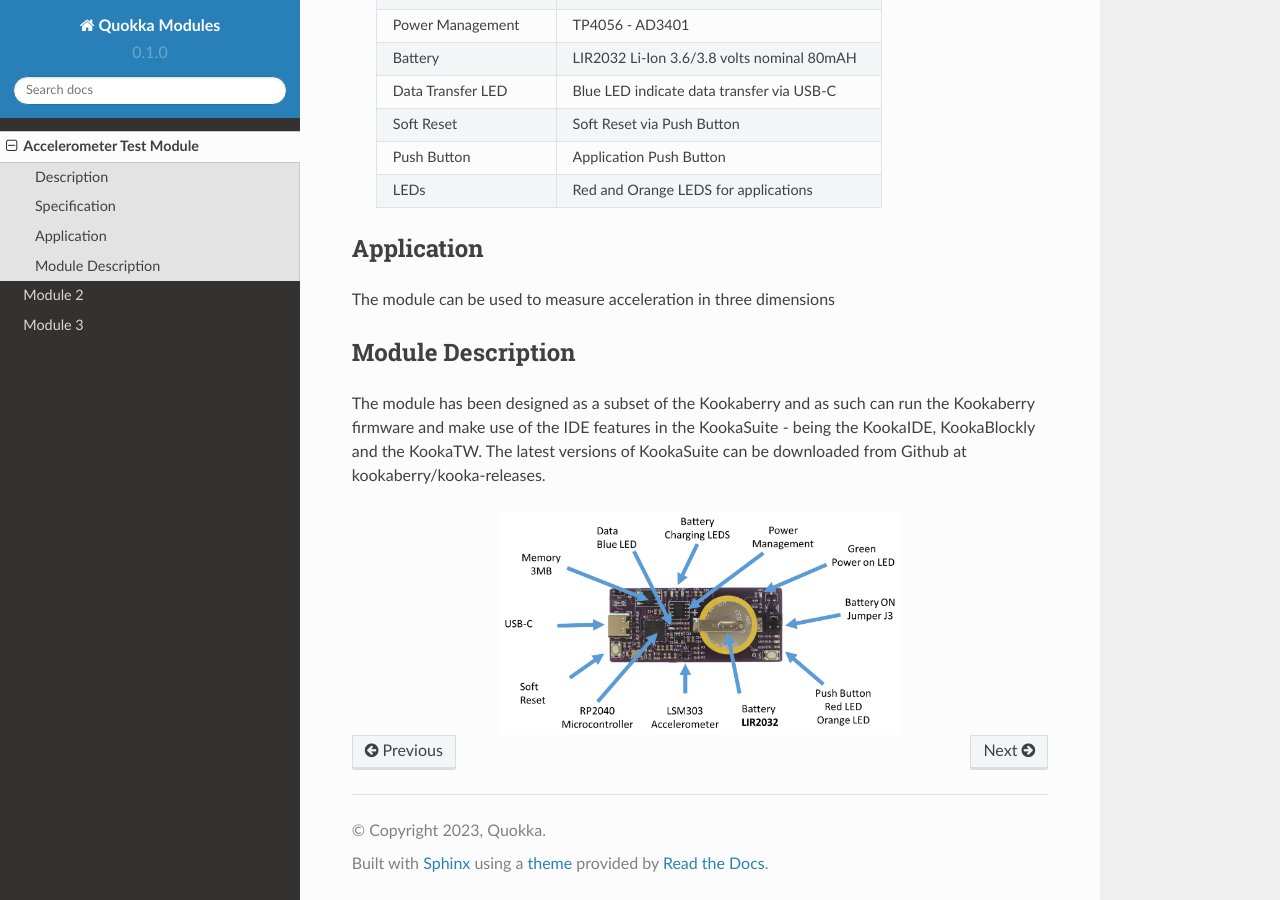
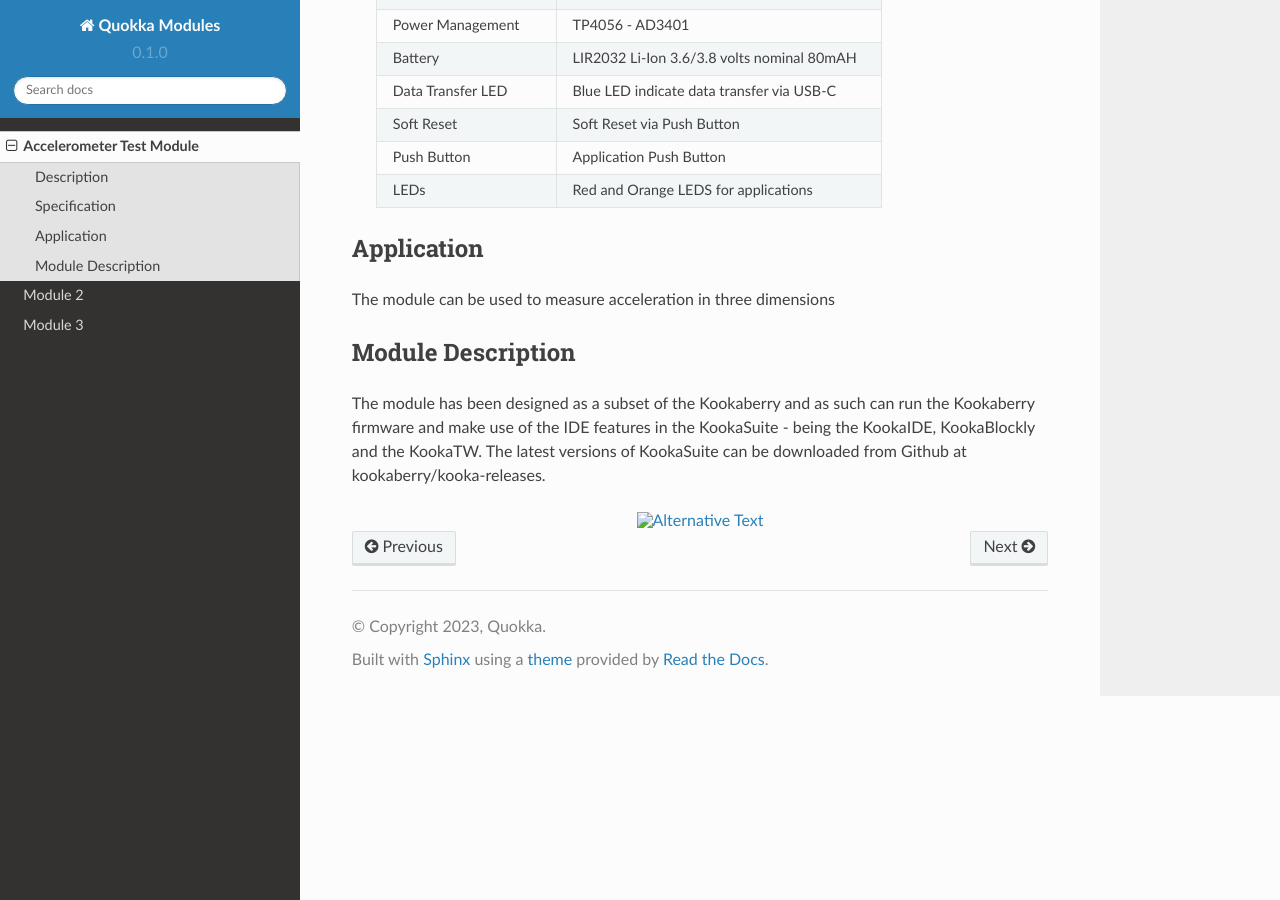
Before and after one commit to JulianDinsdale/Quokka-Modules, a Sphinx documentation site: the page built from docs/source/Acc_Test_Mod.rst, in a window 1280 px wide and 900 px high, scrolled down 855 px. Built offline with Sphinx 7.4.7 and the Read the Docs theme 2.0.0, drawn with Linux system fonts in a browser that asks for light colours.

Commit message:
rename png file

```diff
--- a/docs/source/Acc_Test_Mod.rst
+++ b/docs/source/Acc_Test_Mod.rst
@@ -72,6 +72,7 @@
 
 
 
-.. figure:: images/Acc_Test_Layout.PNG
+.. figure:: images/Acc_Test_Layout.png
     :width: 400
     :align: center
+    :alt: Alternative Text
```
